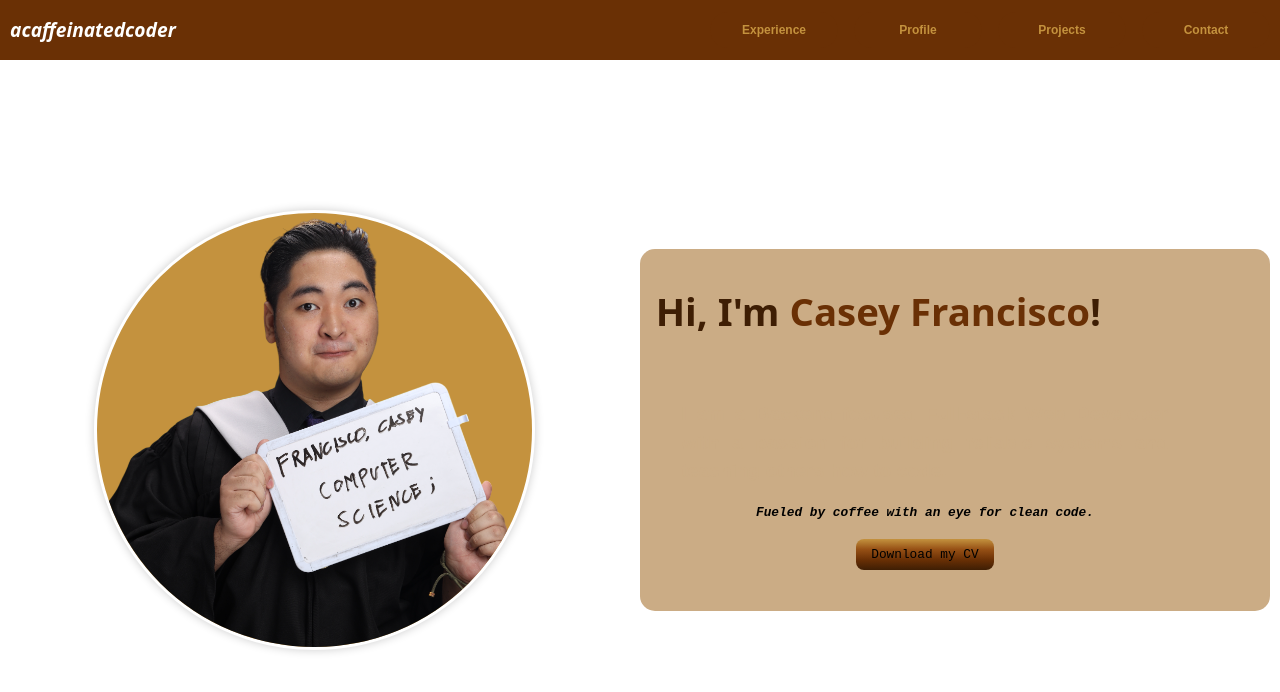
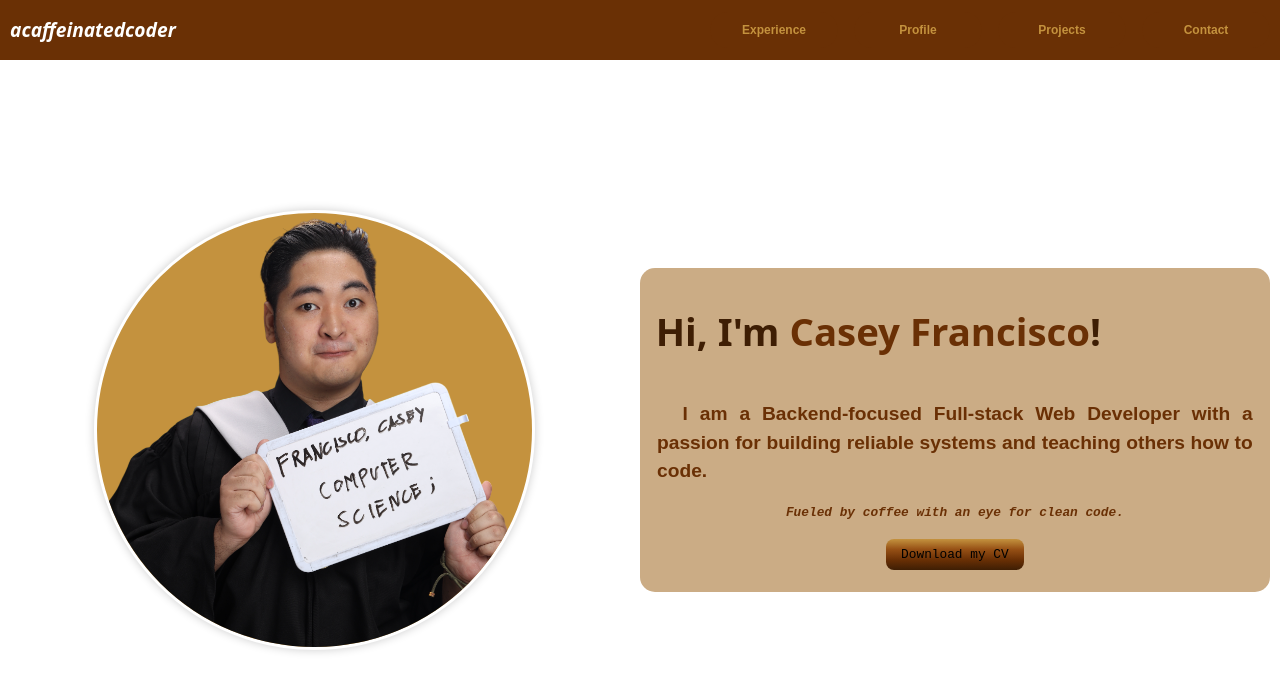
Before and after one commit to ACaffeinatedCoder/caffeinatedSite, a React (Vite) app: page / in a window 1280 px wide. Shown: the top 692 px of the page. Built offline with nearby package versions, Linux system fonts and the light colour scheme.

Commit message:
added logo, downloadable cv, ready for hosting

```diff
--- a/index.html
+++ b/index.html
@@ -2,7 +2,7 @@
 <html lang="en">
   <head>
     <meta charset="UTF-8" />
-    <link rel="icon" type="image/svg+xml" href="/vite.svg" />
+    <link rel="icon" type="image/svg+xml" href="acaffeinatedcoder.png" />
     <meta name="viewport" content="width=device-width, initial-scale=1.0" />
     <title>acaffeinatedcoder.dev</title>
   </head>
--- a/src/App.css
+++ b/src/App.css
@@ -117,12 +117,22 @@ html, body {
 }
 
 .card {
-  padding: 2em;
-  width: 90%;
+  padding: 0.5em 0.1em;
+  width: 100%;
   text-align: justify;
   box-sizing: border-box;
   font-family: 'JetBrains Mono', monospace;
   font-size: 1vw;
+  color: #6a3005;
+  text-indent: 2em;
+}
+
+.card h2 {
+  color: #6a3005;
+}
+
+.card h4 {
+  text-indent: 0em;
 }
 
 .card button {
--- a/src/App.jsx
+++ b/src/App.jsx
@@ -41,6 +41,17 @@ function App() {
     }, 600);
   };
 
+  const downloadCV = () => {
+    // https://docs.google.com/document/d/1y6crW1i6mIigV_5OkiycpdWYhUO80CLB/edit?usp=sharing&ouid=100487627971534132954&rtpof=true&sd=true
+    const exportURL = 'https://docs.google.com/document/d/1y6crW1i6mIigV_5OkiycpdWYhUO80CLB/export?format=pdf';
+    const link = document.createElement('a');
+    link.href = exportURL;
+    link.download = 'acaffeinatedcoder_CV.pdf';
+    document.body.appendChild(link);
+    link.click();
+    document.body.removeChild(link);
+  }
+
   return (
     <div className="app-wrapper">
       <div className="navigation-bar">
@@ -81,7 +92,7 @@ function App() {
         </div>
 
         <div className="opening-card">
-          <h1 className="site-title">
+          <h1>
             <span style={{ color: '#3e1e04' }}>
               Hi, I'm
               <span style={{ color: '#6a3005' }}> Casey Francisco</span>!
@@ -96,7 +107,7 @@ function App() {
               <h4>
                 <i>Fueled by coffee with an eye for clean code.</i>
               </h4>
-              <button>Download my CV</button>
+              <button onClick={() => downloadCV()}>Download my CV</button>
             </div>
           </div>
         </div>
```
